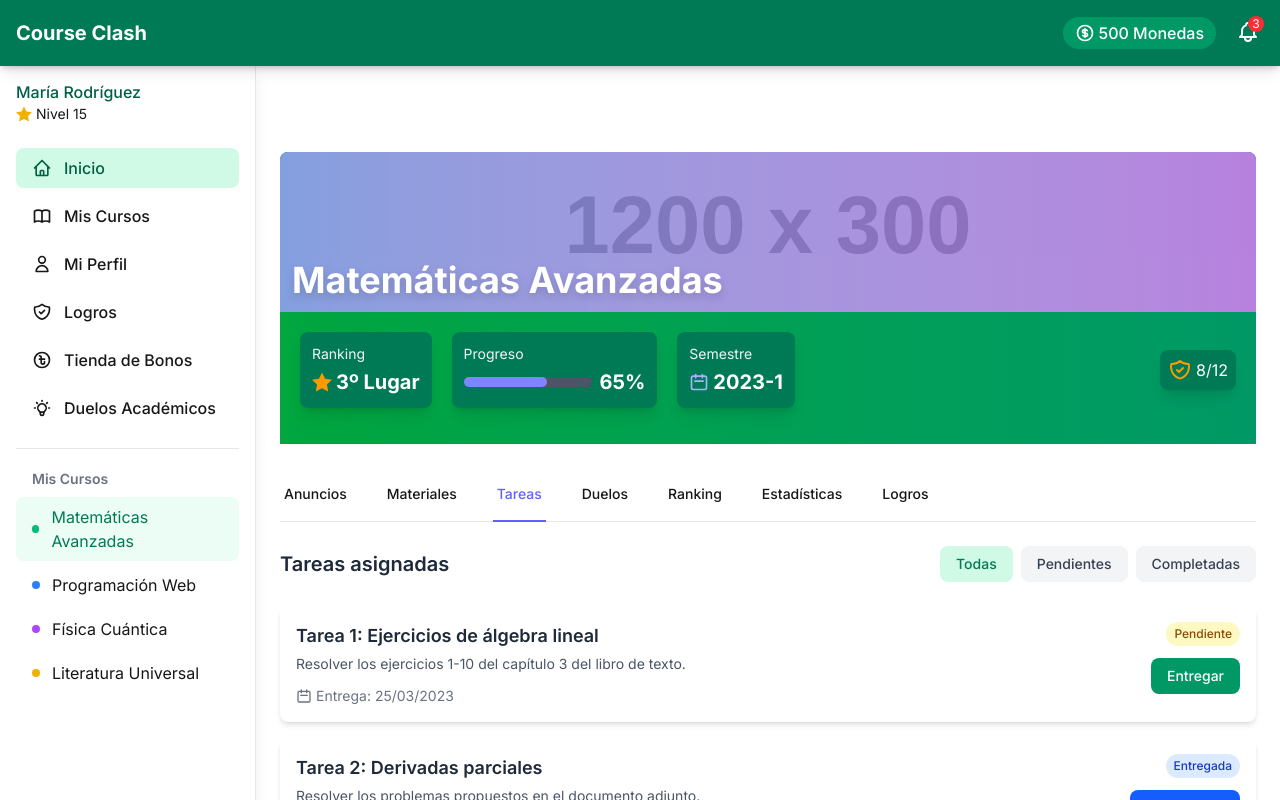
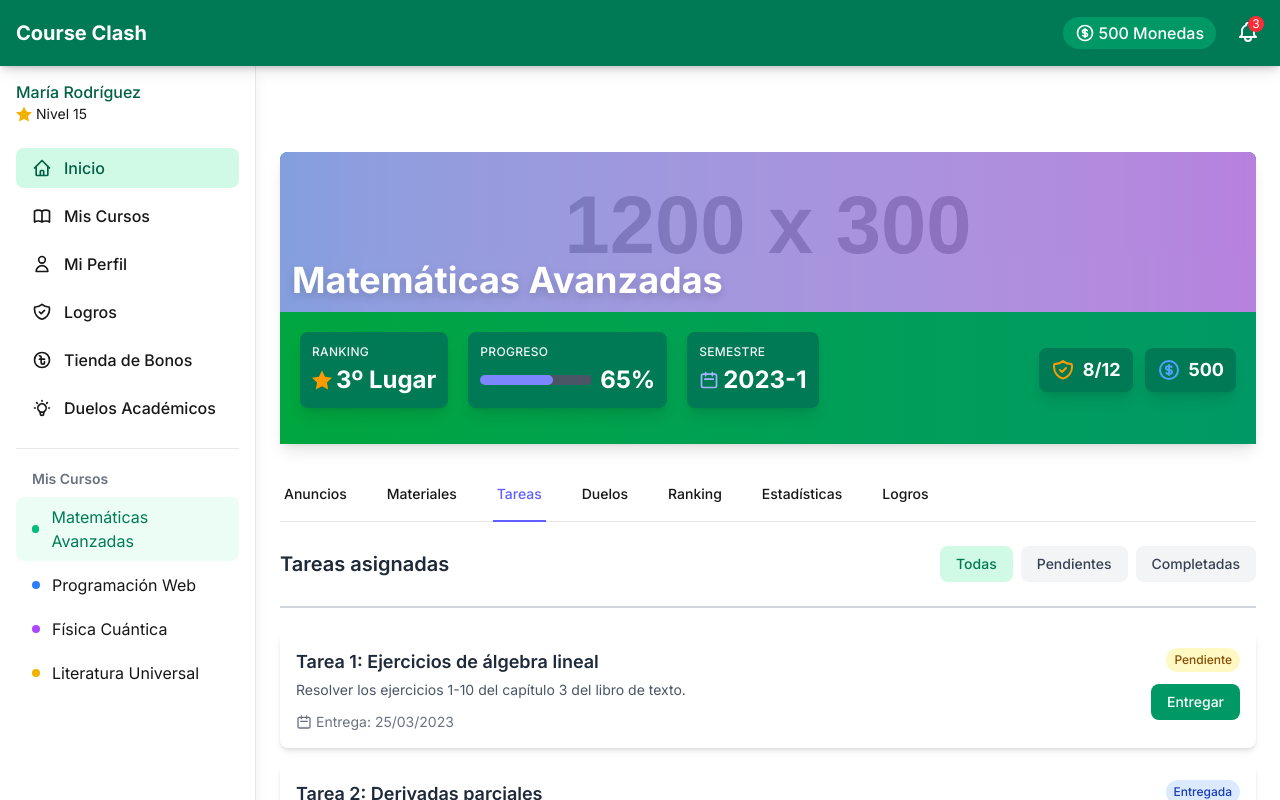
Before and after one commit to w1sec0d/CourseClash, a Next.js app in the folder frontend/: page /curso in a window 1280 px wide. Both pictures are taken after a click on the button "Tareas". Shown: the top 800 px of the page. Built offline with nearby package versions, Linux system fonts and the light colour scheme.

Commit message:
Correcciones

```diff
--- a/frontend/app/curso/components/CourseHeader.tsx
+++ b/frontend/app/curso/components/CourseHeader.tsx
@@ -62,7 +62,7 @@ const CourseHeader: React.FC<CourseHeaderProps> = ({
 }) => {
   return (
     <div>
-      <div className="bg-green-500 rounded-t-lg mb-6 overflow-hidden">
+      <div className="bg-green-500 rounded-t-lg mb-6 overflow-hidden shadow-lg">
         <div className="h-32 sm:h-40 bg-gradient-to-r from-blue-600 to-purple-600 relative">
           <img
             alt="Banner del curso"
--- a/frontend/app/curso/components/CourseMetrics.tsx
+++ b/frontend/app/curso/components/CourseMetrics.tsx
@@ -19,24 +19,24 @@ interface CourseMetricsProps {
  */
 const CourseMetrics: React.FC<CourseMetricsProps> = ({ shields, totalShields, coins, power }) => {
   return (
-    <div className="mt-2 sm:mt-0 flex gap-2">
-      <div className="bg-emerald-700 rounded-lg items-center p-2 flex shadow-lg">
+    <div className="mt-2 sm:mt-0 flex gap-3">
+      <div className="bg-emerald-700 rounded-lg items-center p-2 px-3 flex shadow-lg">
         <svg xmlns="http://www.w3.org/2000/svg" className="h-6 w-6 text-amber-500" fill="none" viewBox="0 0 24 24" stroke="currentColor">
           <path strokeLinecap="round" strokeLinejoin="round" strokeWidth={2} d="M9 12l2 2 4-4m5.618-4.016A11.955 11.955 0 0112 2.944a11.955 11.955 0 01-8.618 3.04A12.02 12.02 0 003 9c0 5.591 3.824 10.29 9 11.622 5.176-1.332 9-6.03 9-11.622 0-1.042-.133-2.052-.382-3.016z"></path>
         </svg>
-        <span className="ml-1 text-white">{shields}/{totalShields}</span>
+        <span className="ml-2 text-white font-bold text-lg">{shields}/{totalShields}</span>
       </div>
-      {/* <div className="bg-emerald-700 rounded-lg items-center p-2 flex shadow-lg">
-        <svg xmlns="http://www.w3.org/2000/svg" className="h-6 w-6 text-blue-500" fill="none" viewBox="0 0 24 24" stroke="currentColor">
+      <div className="bg-emerald-700 rounded-lg items-center p-2 px-3 flex shadow-lg">
+        <svg xmlns="http://www.w3.org/2000/svg" className="h-6 w-6 text-blue-400" fill="none" viewBox="0 0 24 24" stroke="currentColor">
           <path strokeLinecap="round" strokeLinejoin="round" strokeWidth={2} d="M12 8c-1.657 0-3 .895-3 2s1.343 2 3 2 3 .895 3 2-1.343 2-3 2m0-8c1.11 0 2.08.402 2.599 1M12 8V7m0 1v8m0 0v1m0-1c-1.11 0-2.08-.402-2.599-1M21 12a9 9 0 11-18 0 9 9 0 0118 0z"></path>
         </svg>
-        <span className="ml-1 text-white">{coins}</span>
+        <span className="ml-2 text-white font-bold text-lg">{coins}</span>
       </div>
-      <div className="bg-emerald-700 rounded-lg items-center p-2 flex shadow-lg">
-        <svg xmlns="http://www.w3.org/2000/svg" className="h-6 w-6 text-red-500" fill="none" viewBox="0 0 24 24" stroke="currentColor">
+      {/* <div className="bg-emerald-700 rounded-lg items-center p-2 px-3 flex shadow-lg">
+        <svg xmlns="http://www.w3.org/2000/svg" className="h-6 w-6 text-red-400" fill="none" viewBox="0 0 24 24" stroke="currentColor">
           <path strokeLinecap="round" strokeLinejoin="round" strokeWidth={2} d="M13 10V3L4 14h7v7l9-11h-7z"></path>
         </svg>
-        <span className="ml-1 text-white">{power}</span>
+        <span className="ml-2 text-white font-bold text-lg">{power}</span>
       </div> */}
     </div>
   );
--- a/frontend/app/curso/components/CourseStats.tsx
+++ b/frontend/app/curso/components/CourseStats.tsx
@@ -10,30 +10,30 @@ const CourseStats: React.FC<CourseStatsProps> = ({ ranking, progress, semester }
   return (
     <div className="flex flex-wrap gap-5">
       <div className="bg-emerald-700 rounded-lg p-3 shadow-lg">
-        <div className="text-slate-100 text-sm mb-1">Ranking</div>
+        <div className="text-slate-100 text-xs uppercase tracking-wide font-medium mb-1">Ranking</div>
         <div className="items-center flex">
           <svg xmlns="http://www.w3.org/2000/svg" className="h-5 w-5 text-amber-500 mr-1" fill="currentColor" viewBox="0 0 24 24">
             <path d="M12 .587l3.668 7.568 8.332 1.151-6.064 5.828 1.48 8.279-7.416-3.967-7.417 3.967 1.481-8.279-6.064-5.828 8.332-1.151z"></path>
           </svg>
-          <span className="text-xl font-bold text-white">{ranking}</span>
+          <span className="text-2xl font-bold text-white">{ranking}</span>
         </div>
       </div>
       <div className="bg-emerald-700 rounded-lg p-3 shadow-lg">
-        <div className="text-slate-100 text-sm mb-1">Progreso</div>
+        <div className="text-slate-100 text-xs uppercase tracking-wide font-medium mb-1">Progreso</div>
         <div className="items-center flex">
-          <div className="w-32 bg-gray-600 rounded-full h-2.5 mr-2">
+          <div className="w-28 bg-gray-600 rounded-full h-2.5 mr-2">
             <div style={{ width: `${progress}%` }} className="bg-indigo-400 h-2.5 rounded-full"></div>
           </div>
-          <span className="text-xl font-bold text-white">{progress}%</span>
+          <span className="text-2xl font-bold text-white">{progress}%</span>
         </div>
       </div>
       <div className="bg-emerald-700 rounded-lg p-3 shadow-lg">
-        <div className="text-slate-100 text-sm mb-1">Semestre</div>
+        <div className="text-slate-100 text-xs uppercase tracking-wide font-medium mb-1">Semestre</div>
         <div className="items-center flex">
           <svg xmlns="http://www.w3.org/2000/svg" className="h-5 w-5 text-indigo-300 mr-1" fill="none" viewBox="0 0 24 24" stroke="currentColor">
             <path strokeLinecap="round" strokeLinejoin="round" strokeWidth={2} d="M8 7V3m8 4V3m-9 8h10M5 21h14a2 2 0 002-2V7a2 2 0 00-2-2H5a2 2 0 00-2 2v12a2 2 0 002 2z" />
           </svg>
-          <span className="text-xl font-bold text-white">{semester}</span>
+          <span className="text-2xl font-bold text-white">{semester}</span>
         </div>
       </div>
     </div>
--- a/frontend/app/curso/components/tareas/components/TareasTab.tsx
+++ b/frontend/app/curso/components/tareas/components/TareasTab.tsx
@@ -1,5 +1,5 @@
-import React from 'react';
-import { motion } from 'framer-motion';
+import React, { useState } from 'react';
+import { motion, AnimatePresence } from 'framer-motion';
 
 interface Tarea {
   id: number;
@@ -58,42 +58,77 @@ const TareasTab: React.FC<TareasTabProps> = ({ tareas = [] }) => {
     }
   };
 
+  const [filter, setFilter] = useState<'all' | 'pending' | 'completed'>('all');
+
+  const containerVariants = {
+    hidden: { opacity: 0 },
+    visible: {
+      opacity: 1,
+      transition: {
+        staggerChildren: 0.1
+      }
+    }
+  };
+
+  const itemVariants = {
+    hidden: { opacity: 0, y: 20 },
+    visible: { opacity: 1, y: 0 },
+    hover: { scale: 1.02 }
+  };
+
   return (
     <div>
       <motion.div
         className="mb-6 flex items-center justify-between"
-        initial={{ opacity: 0, y: 20 }}
+        initial={{ opacity: 0, y: -20 }}
         animate={{ opacity: 1, y: 0 }}
-        transition={{ duration: 0.2 }}
+        transition={{ duration: 0.3, ease: "easeOut" }}
       >
         <h2 className="text-xl font-semibold text-gray-800">Tareas asignadas</h2>
         <div className="space-x-2">
-          <button className="px-4 py-2 bg-emerald-100 text-emerald-700 rounded-lg text-sm font-medium hover:bg-emerald-200 transition">
+          <motion.button
+            whileHover={{ scale: 1.05 }}
+            whileTap={{ scale: 0.95 }}
+            className={`px-4 py-2 rounded-lg text-sm font-medium transition ${filter === 'all' ? 'bg-emerald-100 text-emerald-700' : 'bg-gray-100 text-gray-700 hover:bg-gray-200'}`}
+            onClick={() => setFilter('all')}
+          >
             Todas
-          </button>
-          <button className="px-4 py-2 bg-gray-100 text-gray-700 rounded-lg text-sm font-medium hover:bg-gray-200 transition">
+          </motion.button>
+          <motion.button
+            whileHover={{ scale: 1.05 }}
+            whileTap={{ scale: 0.95 }}
+            className={`px-4 py-2 rounded-lg text-sm font-medium transition ${filter === 'pending' ? 'bg-emerald-100 text-emerald-700' : 'bg-gray-100 text-gray-700 hover:bg-gray-200'}`}
+            onClick={() => setFilter('pending')}
+          >
             Pendientes
-          </button>
-          <button className="px-4 py-2 bg-gray-100 text-gray-700 rounded-lg text-sm font-medium hover:bg-gray-200 transition">
+          </motion.button>
+          <motion.button
+            whileHover={{ scale: 1.05 }}
+            whileTap={{ scale: 0.95 }}
+            className={`px-4 py-2 rounded-lg text-sm font-medium transition ${filter === 'completed' ? 'bg-emerald-100 text-emerald-700' : 'bg-gray-100 text-gray-700 hover:bg-gray-200'}`}
+            onClick={() => setFilter('completed')}
+          >
             Completadas
-          </button>
+          </motion.button>
         </div>
       </motion.div>
-
+      <hr className="border-t-2 border-gray-300 my-6" />
       <motion.div
         className="space-y-4"
-        initial={{ opacity: 0, y: 20 }}
-        animate={{ opacity: 1, y: 0 }}
-        transition={{ duration: 0.2, delay: 0.1 }}
+        variants={containerVariants}
+        initial="hidden"
+        animate="visible"
       >
-        {sampleTareas.map((tarea) => (
-          <motion.div
-            key={tarea.id}
-            className="bg-white p-4 rounded-lg shadow-md hover:shadow-lg transition-shadow"
-            initial={{ opacity: 0, y: 20 }}
-            animate={{ opacity: 1, y: 0 }}
-            transition={{ duration: 0.2 }}
-          >
+        <AnimatePresence mode="wait">
+          {sampleTareas.map((tarea, index) => (
+            <motion.div
+              key={tarea.id}
+              className="bg-white p-4 rounded-lg shadow-md"
+              variants={itemVariants}
+              whileHover="hover"
+              transition={{ duration: 0.2, delay: index * 0.05 }}
+              layout
+            >
             <div className="flex justify-between items-start">
               <div>
                 <h3 className="font-semibold text-lg text-gray-800">{tarea.title}</h3>
@@ -119,26 +154,39 @@ const TareasTab: React.FC<TareasTabProps> = ({ tareas = [] }) => {
                 {getStatusBadge(tarea.status)}
 
                 {tarea.status === 'pendiente' && (
-                  <button className="mt-3 px-4 py-2 bg-emerald-600 text-white rounded-lg text-sm font-medium hover:bg-emerald-700 transition">
+                  <motion.button
+                    className="mt-3 px-4 py-2 bg-emerald-600 text-white rounded-lg text-sm font-medium hover:bg-emerald-700 transition"
+                    whileHover={{ scale: 1.05 }}
+                    whileTap={{ scale: 0.95 }}
+                  >
                     Entregar
-                  </button>
+                  </motion.button>
                 )}
 
                 {tarea.status === 'entregada' && (
-                  <button className="mt-3 px-4 py-2 bg-blue-600 text-white rounded-lg text-sm font-medium hover:bg-blue-700 transition">
+                  <motion.button
+                    className="mt-3 px-4 py-2 bg-blue-600 text-white rounded-lg text-sm font-medium hover:bg-blue-700 transition"
+                    whileHover={{ scale: 1.05 }}
+                    whileTap={{ scale: 0.95 }}
+                  >
                     Ver entrega
-                  </button>
+                  </motion.button>
                 )}
 
                 {tarea.status === 'calificada' && (
-                  <button className="mt-3 px-4 py-2 bg-gray-600 text-white rounded-lg text-sm font-medium hover:bg-gray-700 transition">
+                  <motion.button
+                    className="mt-3 px-4 py-2 bg-gray-600 text-white rounded-lg text-sm font-medium hover:bg-gray-700 transition"
+                    whileHover={{ scale: 1.05 }}
+                    whileTap={{ scale: 0.95 }}
+                  >
                     Ver comentarios
-                  </button>
+                  </motion.button>
                 )}
               </div>
             </div>
           </motion.div>
         ))}
+        </AnimatePresence>
       </motion.div>
     </div>
   );
```
Lines whose indentation alone changed are shown as unchanged.
